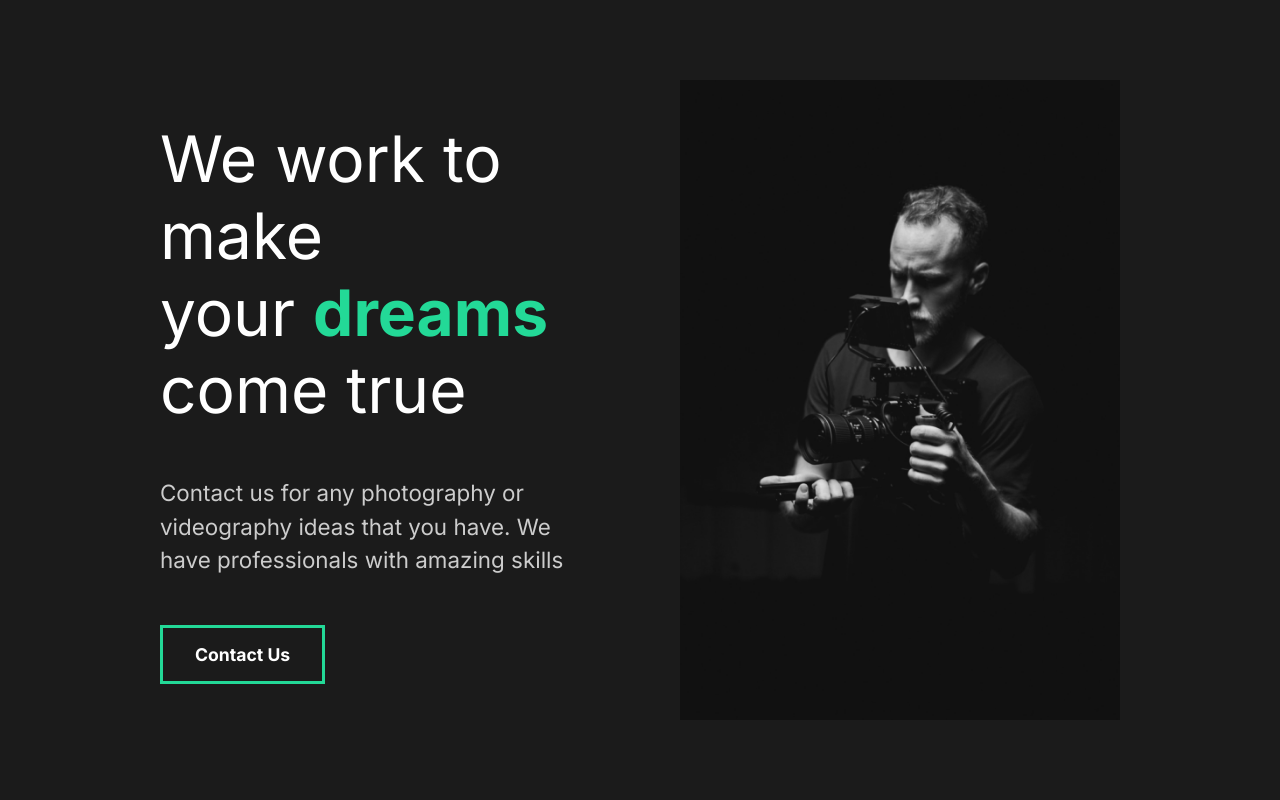
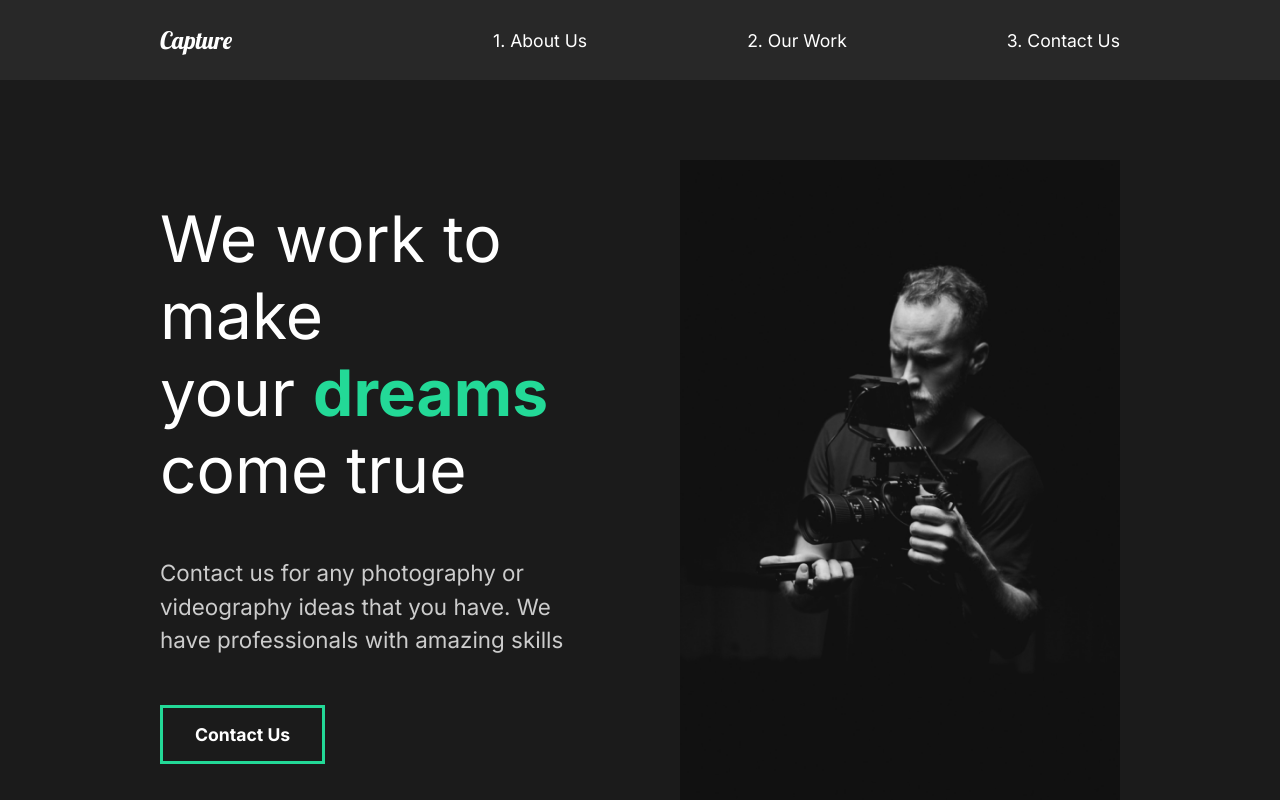
Before and after one commit to Faisal-pixel/Capture-website, a React (Create React App) app: page / in a window 1280 px wide. Shown: the top 800 px of the page. Built offline with nearby package versions, Linux system fonts and the light colour scheme.

Commit message:
finished up the Navigation bar

```diff
--- a/src/App.js
+++ b/src/App.js
@@ -1,11 +1,13 @@
 import React from "react";
 import HomePage from "./routes/HomePage";
 import GlobalStyle from "./components/GlobalStyle";
+import Nav from "./components/Nav";
 
 function App() {
   return (
     <div className="App">
-    <GlobalStyle />
+      <GlobalStyle />
+      <Nav />
       <HomePage />
     </div>
   );
--- /dev/null
+++ b/src/components/Nav.jsx
@@ -0,0 +1,51 @@
+import React from "react";
+import styled from "styled-components";
+
+const Nav = () => {
+    return(
+        <StyledNav>
+            <h1><a id="logo" href="#">Capture</a></h1>
+            <ul>
+                <li>
+                    <a href="#">1. About Us</a>
+                </li>
+                <li>
+                    <a href="#">2. Our Work</a>
+                </li>
+                <li>
+                    <a href="#">3. Contact Us</a>
+                </li>
+            </ul>
+        </StyledNav>
+    )
+}
+
+const StyledNav = styled.nav `
+    min-height: 10vh;
+    display: flex;
+    margin: auto;
+    justify-content: space-between;
+    align-items: center;
+    padding: 1rem 10rem;
+    background-color: #282828;
+    #logo {
+        font-size: 1.5rem;
+        font-family: "Lobster", cursive;
+        font-weight: lighter;
+    }
+    a {
+        color: white;
+        text-decoration: none;
+    }
+    ul {
+        display: flex;
+        list-style: none;
+
+        li {
+            padding-left: 10rem;
+            position: relative;
+        }
+    }
+`
+
+export default Nav;
```
